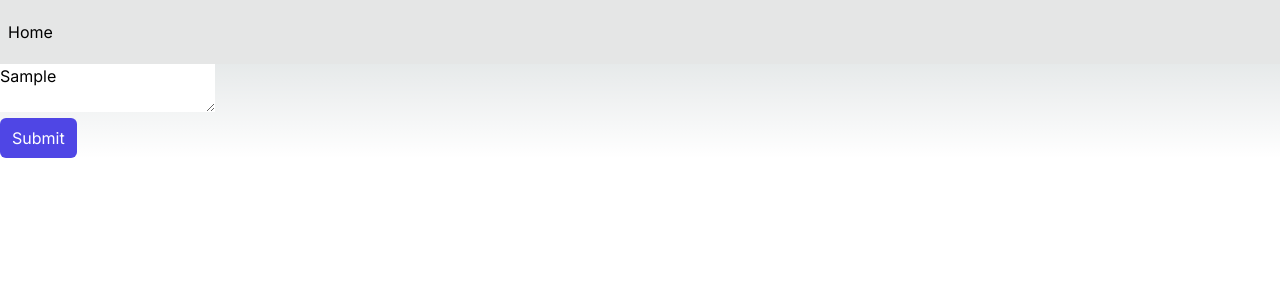
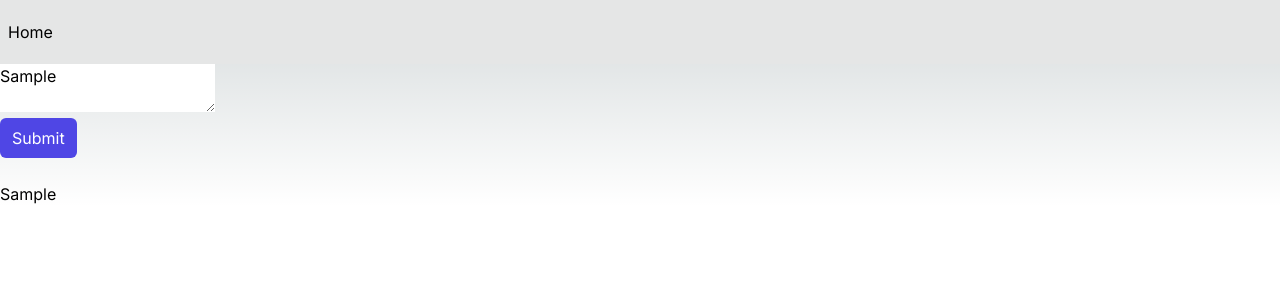
Before and after one commit to adamk72/commonplacebook, a Next.js app: page /upload in a window 1280 px wide. Both pictures are taken after typing "Sample" into the empty fields and a click on the button "Submit". Shown: the top 300 px of the page. Built offline with nearby package versions, Linux system fonts and the light colour scheme.

Commit message:
display simple list of line items added to text area

```diff
--- a/src/app/upload/page.tsx
+++ b/src/app/upload/page.tsx
@@ -1,8 +1,14 @@
 "use client"
-import UserBulkUploadForm from "@/components/userBulkUpload"
+
+import FormArrayContextProvider from "@/components/providers/FormArrayContextProvider"
+import UserBulkUploadForm from "@/components/userBulkUpload/UserBulkUploadForm"
 
 const Upload = () => {
-  return <UserBulkUploadForm></UserBulkUploadForm>
+  return (
+    <FormArrayContextProvider>
+      <UserBulkUploadForm />
+    </FormArrayContextProvider>
+  )
 }
 
 export default Upload
--- /dev/null
+++ b/src/components/providers/FormArrayContextProvider.tsx
@@ -0,0 +1,22 @@
+import {
+  Dispatch,
+  SetStateAction,
+  createContext,
+  useMemo,
+  useState,
+} from "react"
+
+import { ReactChildren } from "@/lib/types"
+
+export const FormContext = createContext<{
+  array: string[]
+  setArray: Dispatch<SetStateAction<string[]>>
+}>({ array: [], setArray: () => [] })
+
+const FormArrayContextProvider = ({ children }: ReactChildren) => {
+  const [array, setArray] = useState([] as string[])
+  const value = useMemo(() => ({ array, setArray }), [array])
+  return <FormContext.Provider value={value}>{children}</FormContext.Provider>
+}
+
+export default FormArrayContextProvider
--- a/src/components/signUpIn/schema.ts
+++ b/src/components/signUpIn/schema.ts
@@ -2,14 +2,14 @@ import { ZodType, z } from "zod"
 
 import { appConfig } from "@/lib/config"
 
-import { SignUpInPanel } from "./SignUpInPanel"
+import { SignUpInFields } from "./SignUpInPanel"
 
 const baseSchema = {
   email: z.string().email().trim(),
   password: z.string().min(appConfig.strapi.passwordMinLength),
 }
 
-export const signUpSchema: ZodType<SignUpIn> = z
+export const signUpSchema: ZodType<SignUpInFields> = z
   .object({
     ...baseSchema,
     confirm: z.string(),
@@ -19,6 +19,6 @@ export const signUpSchema: ZodType<SignUpIn> = z
     path: ["confirm"],
   })
 
-export const signInSchema: ZodType<SignUpIn> = z.object({
+export const signInSchema: ZodType<SignUpInFields> = z.object({
   ...baseSchema,
 })
--- /dev/null
+++ b/src/components/userBulkUpload/DisplayList.tsx
@@ -0,0 +1,22 @@
+import { useContext } from "react"
+
+import { FormContext } from "../providers/FormArrayContextProvider"
+
+// This could probably just take props, but chose to use context for practice.
+const DisplayList = () => {
+  const { array } = useContext(FormContext)
+
+  return (
+    <div>
+      {array.length > 0 && (
+        <ul>
+          {array.map((item, index) => (
+            <li key={index}>{item}</li>
+          ))}
+        </ul>
+      )}
+    </div>
+  )
+}
+
+export default DisplayList
--- a/src/components/userBulkUpload/index.tsx
+++ b/src/components/userBulkUpload/UserBulkUploadForm.tsx
@@ -1,26 +1,31 @@
+import { useContext } from "react"
 import { SubmitHandler, useForm } from "react-hook-form"
 
+import DisplayList from "./DisplayList"
 import Button from "../Button"
+import { FormContext } from "../providers/FormArrayContextProvider"
 
 type UserBulkUploadFormFields = {
-  textarea: HTMLTextAreaElement
+  text: string
 }
 
 const UserBulkUploadForm = () => {
+  const { setArray } = useContext(FormContext)
   const {
     register,
     handleSubmit,
     formState: { errors },
   } = useForm<UserBulkUploadFormFields>()
   const onSubmit: SubmitHandler<UserBulkUploadFormFields> = (data) => {
-    const array = data.textarea.split("\n").sort()
-    console.log(array)
+    const array = data.text.split("\n").sort()
+    setArray(array)
   }
 
   return (
     <form onSubmit={handleSubmit(onSubmit)}>
-      <textarea {...register("textarea")} />
+      <textarea {...register("text")} />
       <Button type="submit" label="Submit" />
+      <DisplayList />
     </form>
   )
 }
```
